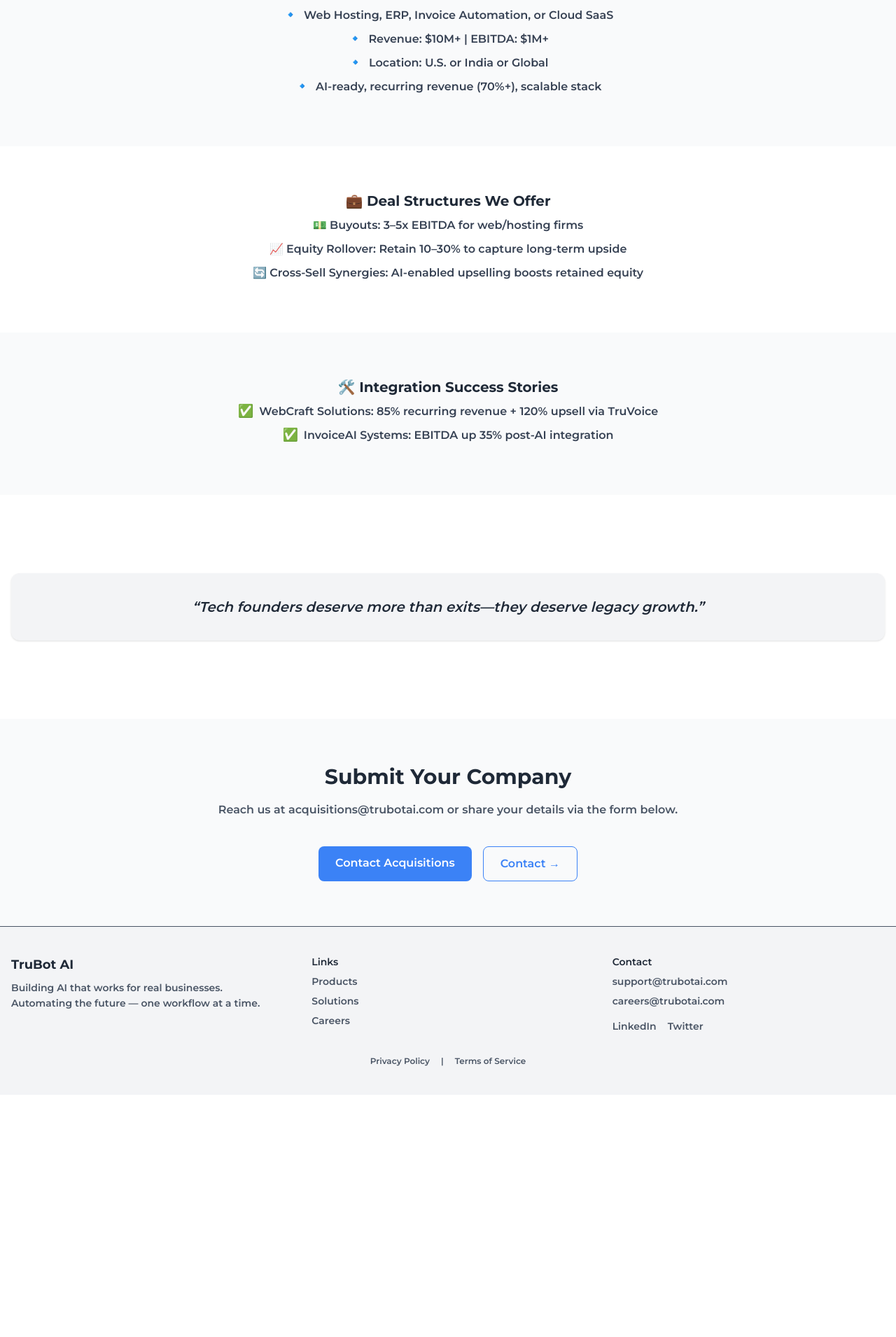
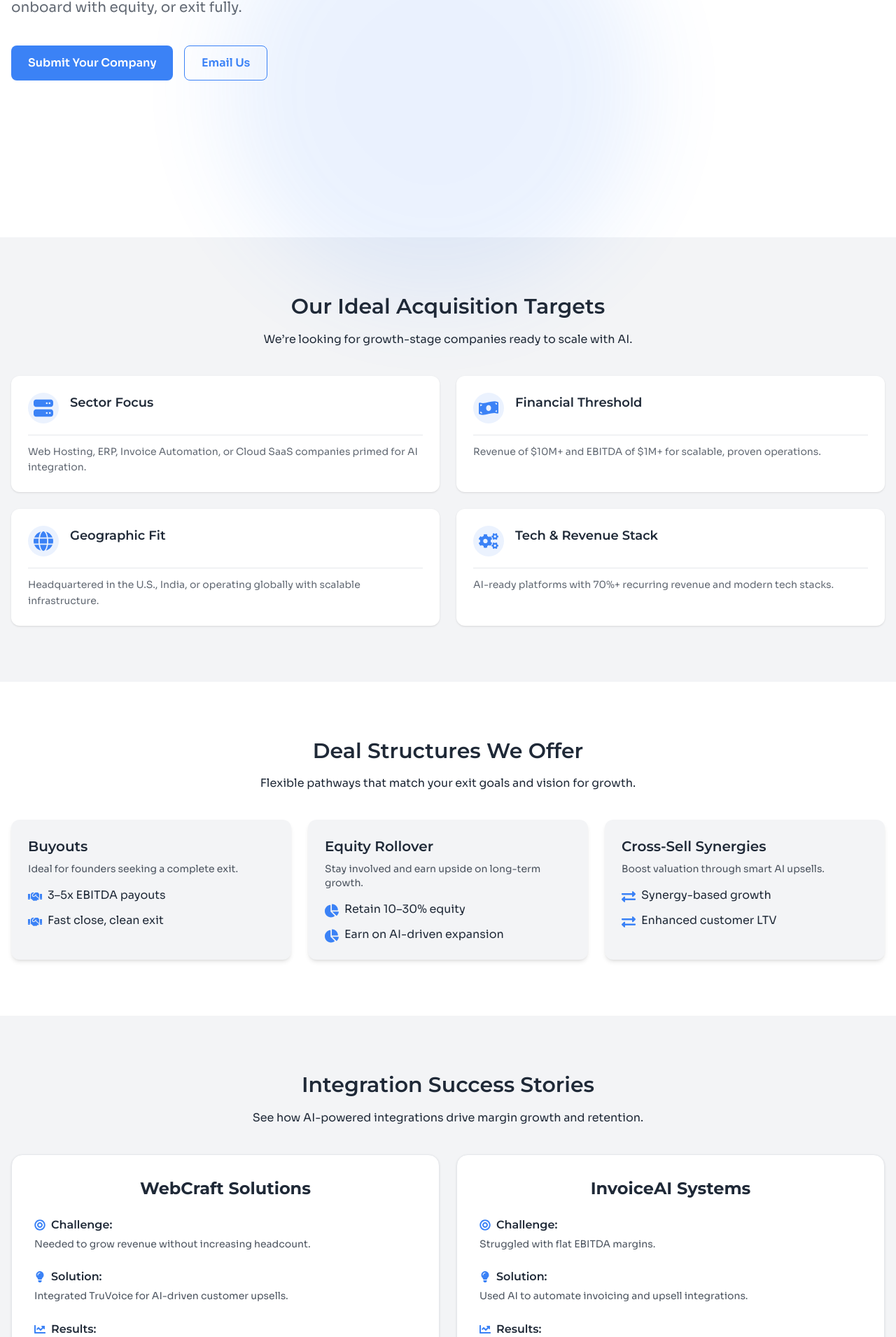
Before and after one commit to trubotai/trubot_ai_web, a Next.js app: page /mna in a window 1280 px wide. Shown: the part 530-2440 px from the top of the page at 70% size. Before the commit the page ends 2094 px from the top, so only its background shows below. Built offline with nearby package versions, Linux system fonts and the light colour scheme.

Commit message:
refactor mna page

```diff
--- a/app/investors/page.tsx
+++ b/app/investors/page.tsx
@@ -72,8 +72,8 @@
       <div className="bg-gray-soft">
         <PageLayout id="investor-quote">
           <div className="text-center max-w-2xl mx-auto fade-in slide-in-up">
-            <FaQuoteLeft className="text-electric text-2xl mb-4 mx-auto opacity-60 pulse-slow" />
-            <blockquote className="text-2xl sm:text-3xl font-heading text-navy italic leading-relaxed fade-in slide-in-up animation-delay-200">
+            <FaQuoteLeft className="text-electric text-2xl mb-4 mx-auto opacity-60 float" />
+            <blockquote className="text-2xl sm:text-3xl font-heading text-navy italic leading-relaxed">
               “Your capital. Our innovation. Exponential returns.”
             </blockquote>
           </div>
--- a/app/mna/page.tsx
+++ b/app/mna/page.tsx
@@ -1,12 +1,18 @@
-import PageLayout from "@/app/ui/components/PageLayout";
-import SectionHeader from "@/app/ui/components/SectionHeader";
-import QuoteBox from "@/app/ui/components/QuoteBox";
-import BulletList from "@/app/ui/components/BulletList";
-import Button from "@/app/ui/components/Button";
+import { FaQuoteLeft } from "react-icons/fa6";
+
+import PageLayout from "@/app/ui/components/shared/PageLayout";
+import SectionHeader from "@/app/ui/components/shared/SectionHeader";
+import HeroSection from "../ui/components/shared/HeroSection";
+import FeatureCard from "../ui/components/shared/FeatureCard";
+import BenefitCard from "../ui/components/shared/BenefitCard";
+import StoryCard from "../ui/components/shared/StoryCard";
+import CTASection from "../ui/components/shared/CTASection";
 import {
-  targetList,
-  dealStructureList,
+  heroSection,
+  acquisitionTargetList,
+  dealList,
   successStoryList,
+  ctaSection,
 } from "../ui/libs/constants/mna";
 
 export const metadata = {
@@ -18,84 +24,91 @@
 const Page = () => {
   return (
     <>
-      {/* Hero Section */}
-      <PageLayout className="flex flex-col items-center justify-center animate-fade-slide-up">
-        <SectionHeader
-          title="Sell Your B2B SaaS or Hosting Company for 100X Returns"
-          subtitle="We acquire companies with $10M–$100M revenue. Stay onboard with equity, or exit fully."
-        />
-
-        <p className="text-gray-700 max-w-2xl mx-auto mt-4 leading-relaxed text-center">
-          At TruBot AI, we don’t just acquire companies — we scale them into
-          category leaders using AI innovation, cross-sell strategies, and deep
-          technical integration.
-        </p>
-      </PageLayout>
+      {/* Hero */}
+      <HeroSection {...heroSection} />
 
       {/* Target Criteria */}
-      <div className="bg-gray-50">
-        <PageLayout className="animate-fade-slide-up">
-          <BulletList
+      <div className="bg-gray-soft">
+        <PageLayout id="acquisition-targets">
+          <SectionHeader
             title="Our Ideal Acquisition Targets"
-            items={targetList}
-            iconPrefix="🔹"
+            subtitle="We’re looking for growth-stage companies ready to scale with AI."
             align="center"
           />
+
+          <div className="grid grid-cols-1 md:grid-cols-2 gap-6">
+            {acquisitionTargetList.map((target, index) => (
+              <FeatureCard
+                key={index}
+                icon={target.icon}
+                title={target.title}
+                description={target.description}
+                index={index}
+              />
+            ))}
+          </div>
         </PageLayout>
       </div>
 
       {/* Deal Structures */}
-      <PageLayout className="animate-fade-slide-up">
-        <BulletList
-          title="💼 Deal Structures We Offer"
-          items={dealStructureList}
+      <PageLayout id="deal-structures">
+        <SectionHeader
+          title="Deal Structures We Offer"
+          subtitle="Flexible pathways that match your exit goals and vision for growth."
           align="center"
         />
+
+        <div className="grid grid-cols-1 md:grid-cols-3 gap-6">
+          {dealList.map((deal, index) => (
+            <BenefitCard
+              key={index}
+              audience={deal.audience}
+              subtitle={deal.subtitle}
+              benefits={deal.benefits}
+              bgClass="bg-gray-soft"
+            />
+          ))}
+        </div>
       </PageLayout>
 
       {/* Success Stories */}
-      <div className="bg-gray-50">
-        <PageLayout className="animate-fade-slide-up">
-          <BulletList
-            title="🛠️ Integration Success Stories"
-            items={successStoryList}
-            iconPrefix="✅"
+      <div className="bg-gray-soft">
+        <PageLayout id="success-stories">
+          <SectionHeader
+            title="Integration Success Stories"
+            subtitle="See how AI-powered integrations drive margin growth and retention."
             align="center"
           />
+
+          <div className="grid grid-cols-1 md:grid-cols-2 gap-6">
+            {successStoryList.map((story, index) => (
+              <StoryCard
+                key={index}
+                title={story.title}
+                challenge={story.challenge}
+                solution={story.solution}
+                results={story.results}
+                linkLabel={story.linkLabel}
+                linkHref={story.linkHref}
+                delay={story.delay}
+              />
+            ))}
+          </div>
         </PageLayout>
       </div>
 
       {/* Quote Box */}
-      <PageLayout>
-        <QuoteBox quote="Tech founders deserve more than exits—they deserve legacy growth." />
+      <PageLayout id="founder-quote">
+        <div className="text-center max-w-2xl mx-auto fade-in slide-in-up">
+          <FaQuoteLeft className="text-electric text-2xl mb-4 mx-auto opacity-60 float" />
+          <blockquote className="text-2xl sm:text-3xl font-heading text-navy italic leading-relaxed">
+            “Tech founders deserve more than exits—they deserve legacy growth.”
+          </blockquote>
+        </div>
       </PageLayout>
 
-      {/* CTA Section */}
-      <div className="bg-gray-50">
-        <PageLayout className="text-center animate-fade-slide-up">
-          <SectionHeader
-            title="Submit Your Company"
-            subtitle="Reach us at acquisitions@trubotai.com or share your details via the form below."
-          />
-
-          <div className="flex justify-center flex-wrap gap-4">
-            <Button
-              href="mailto:acquisitions@trubotai.com?subject=M&A%20Interest"
-              variant="primary"
-              className="hover-scale-glow"
-            >
-              Contact Acquisitions
-            </Button>
-            <Button
-              href="/contact"
-              variant="outline"
-              className="hover-scale-glow"
-            >
-              Contact →
-            </Button>
-          </div>
-        </PageLayout>
-      </div>
+      {/* CTA */}
+      <CTASection {...ctaSection} />
     </>
   );
 };
--- a/app/ui/libs/constants/mna.ts
+++ b/app/ui/libs/constants/mna.ts
@@ -1,19 +1,122 @@
-const targetList = [
-  "Web Hosting, ERP, Invoice Automation, or Cloud SaaS",
-  "Revenue: $10M+ | EBITDA: $1M+",
-  "Location: U.S. or India or Global",
-  "AI-ready, recurring revenue (70%+), scalable stack",
+import {
+  FaChartPie,
+  FaCogs,
+  FaExchangeAlt,
+  FaHandshake,
+  FaMoneyBillWave,
+} from "react-icons/fa";
+import { FaGlobe, FaServer } from "react-icons/fa6";
+
+const heroSection = {
+  title: "Sell Your B2B SaaS or Hosting Company for 100X Returns",
+  subtitle:
+    "We acquire companies with $10M–$100M revenue. Stay onboard with equity, or exit fully.",
+  primaryCTA: {
+    label: "Submit Your Company",
+    href: "mailto:acquisitions@trubotai.com?subject=M&A%20Interest",
+  },
+  secondaryCTA: {
+    label: "Email Us",
+    href: "mailto:acquisitions@trubotai.com?subject=M&A%20Interest",
+  },
+};
+
+const acquisitionTargetList = [
+  {
+    icon: FaServer,
+    title: "Sector Focus",
+    description:
+      "Web Hosting, ERP, Invoice Automation, or Cloud SaaS companies primed for AI integration.",
+  },
+  {
+    icon: FaMoneyBillWave,
+    title: "Financial Threshold",
+    description:
+      "Revenue of $10M+ and EBITDA of $1M+ for scalable, proven operations.",
+  },
+  {
+    icon: FaGlobe,
+    title: "Geographic Fit",
+    description:
+      "Headquartered in the U.S., India, or operating globally with scalable infrastructure.",
+  },
+  {
+    icon: FaCogs,
+    title: "Tech & Revenue Stack",
+    description:
+      "AI-ready platforms with 70%+ recurring revenue and modern tech stacks.",
+  },
 ];
 
-const dealStructureList = [
-  "💵 Buyouts: 3–5x EBITDA for web/hosting firms",
-  "📈 Equity Rollover: Retain 10–30% to capture long-term upside",
-  "🔄 Cross-Sell Synergies: AI-enabled upselling boosts retained equity",
+const dealList = [
+  {
+    audience: "Buyouts",
+    subtitle: "Ideal for founders seeking a complete exit.",
+    icon: FaHandshake,
+    benefits: [
+      { icon: FaHandshake, text: "3–5x EBITDA payouts" },
+      { icon: FaHandshake, text: "Fast close, clean exit" },
+    ],
+  },
+  {
+    audience: "Equity Rollover",
+    subtitle: "Stay involved and earn upside on long-term growth.",
+    icon: FaChartPie,
+    benefits: [
+      { icon: FaChartPie, text: "Retain 10–30% equity" },
+      { icon: FaChartPie, text: "Earn on AI-driven expansion" },
+    ],
+  },
+  {
+    audience: "Cross-Sell Synergies",
+    subtitle: "Boost valuation through smart AI upsells.",
+    icon: FaExchangeAlt,
+    benefits: [
+      { icon: FaExchangeAlt, text: "Synergy-based growth" },
+      { icon: FaExchangeAlt, text: "Enhanced customer LTV" },
+    ],
+  },
 ];
 
 const successStoryList = [
-  "WebCraft Solutions: 85% recurring revenue + 120% upsell via TruVoice",
-  "InvoiceAI Systems: EBITDA up 35% post-AI integration",
+  {
+    title: "WebCraft Solutions",
+    challenge: "Needed to grow revenue without increasing headcount.",
+    solution: "Integrated TruVoice for AI-driven customer upsells.",
+    results: ["85% recurring revenue achieved", "120% upsell growth via AI"],
+    linkLabel: "Explore WebCraft Story",
+    linkHref: "/contact",
+    delay: 0,
+  },
+  {
+    title: "InvoiceAI Systems",
+    challenge: "Struggled with flat EBITDA margins.",
+    solution: "Used AI to automate invoicing and upsell integrations.",
+    results: [
+      "35% EBITDA increase in 6 months",
+      "Improved operational efficiency",
+    ],
+    linkLabel: "Explore InvoiceAI Story",
+    linkHref: "/contact",
+    delay: 100,
+  },
 ];
 
-export { targetList, dealStructureList, successStoryList };
+const ctaSection = {
+  title: "Ready for a Strategic Exit or Growth Partnership?",
+  subtitle:
+    "Submit your company details or reach out to explore how TruBot AI can elevate your legacy.",
+  primaryCTA: {
+    label: "Submit Your Company",
+    href: "mailto:acquisitions@trubotai.com?subject=M&A%20Interest",
+  },
+  secondaryCTA: { label: "Email Us", href: "/contact" },
+};
+
+export {
+  heroSection,
+  acquisitionTargetList,
+  dealList,
+  successStoryList,
+  ctaSection,
+};
```
